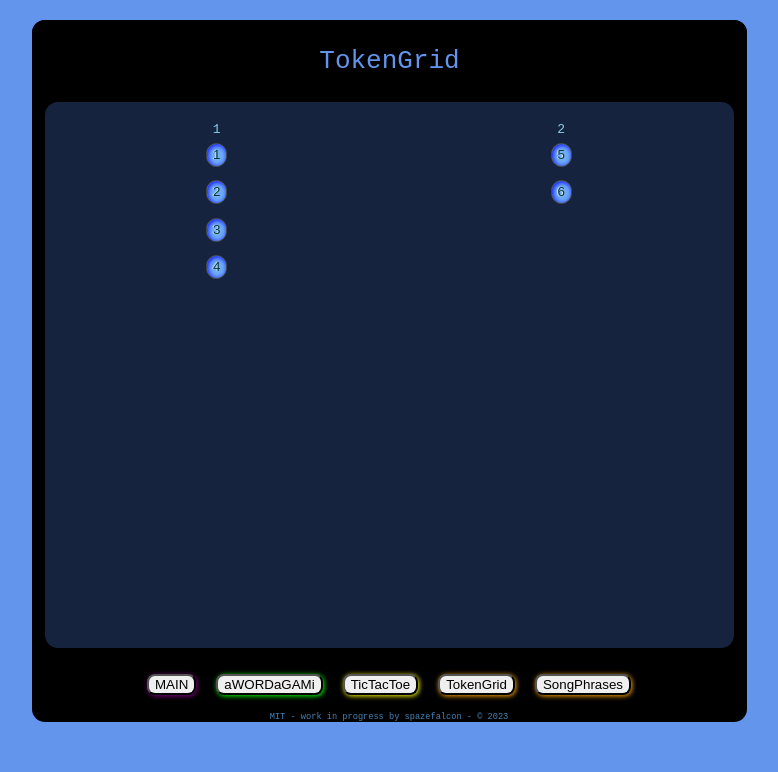
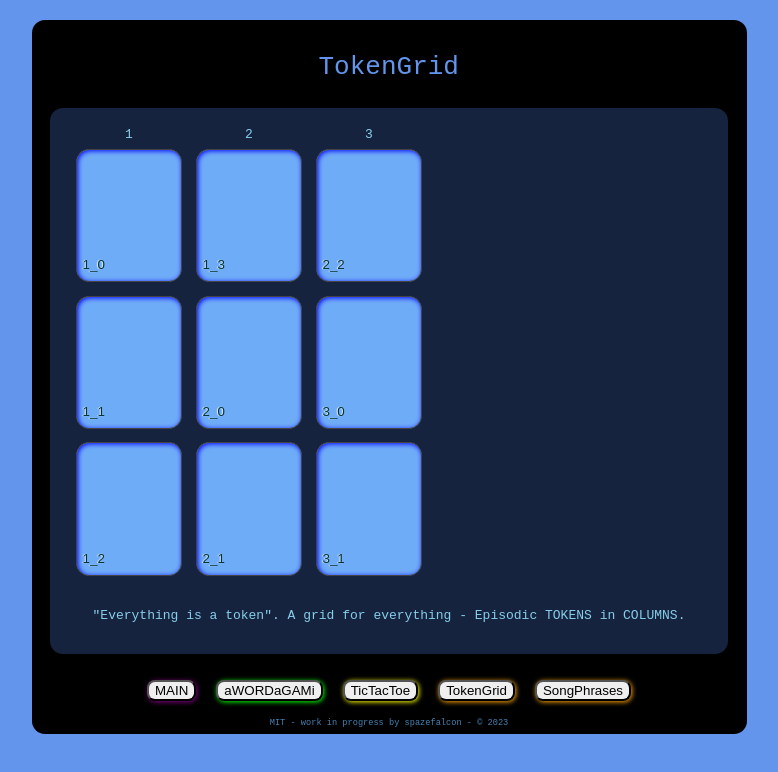
Before and after one commit to netcinematics/aWordaGami, a React (Create React App) app: page / in a window 1280 px wide. Both pictures are taken after a click on the button "TokenGrid". Shown: the top 772 px of the page, without its empty margins (251-1029 px from the left). Built offline with nearby package versions, Linux system fonts and the light colour scheme.

Commit message:
new grid

```diff
--- a/src/App.js
+++ b/src/App.js
@@ -1,6 +1,6 @@
 import './App.css';
 import MainView from './views/MainView';
-// import TokenGrid1 from './views/TokenGrid1';
+import TokenGrid1 from './views/TokenGrid1';
 import TokenGrid3 from './views/TokenGrid3';
 import SongPhrases from './views/SongPhrases';
 import TicTacToe from './views/TicTacToeView';
@@ -16,7 +16,8 @@ function App() {
   }
 
   return (
-    <div className="App" style={{display:'flex',flexDirection:'column',backgroundColor: 'black',minHeight: '77vh',maxWidth:'55em',margin:'0 auto'}}>
+    <div className="App" style={{display:'flex',flexDirection:'column',backgroundColor: 'black',
+      minHeight: '77vh',maxWidth:'55em',margin:'0 auto',padding:'0.444em'}}>
       <header className="App-header" style={{borderRadius:'13px'}}>
       <Zoom>{viewIDX}</Zoom>
       </header>
--- a/src/views/SongPhrases.js
+++ b/src/views/SongPhrases.js
@@ -25,7 +25,7 @@ export default function SongPhrases(){ //first letter needs to be capital to hav
     let [stemsARR, setStemsARR] = useState([]);
     let [rootsARR, setRootsARR] = useState([]);
     let [showResults, setShowResults] = useState(false);
-    let [promptTXT, setPromptTXT] = useState('I cant get no satisfaction');
+    let [promptTXT, setPromptTXT] = useState('I get no satisfaction');
     const textArea = useRef();
 
     //:ai: INIT - artificial intelligence TEMPLATE OBJ.
--- a/src/views/TokenGrid3.js
+++ b/src/views/TokenGrid3.js
@@ -1,9 +1,33 @@
 // import { useState } from 'react';
 import "../styles.css";
+import LangData from '../data/SocialPhraseCLM'
+import SuffixMap from '../data/SuffixMap'
+
+import { useState, useEffect } from 'react';
 
 export default function TokenGrid3 ({langData}) {
 
-// console.log('x1',langData.roots.length)
+let [stemsARR, setStemsARR] = useState([]);
+let [rootsARR, setRootsARR] = useState([]);
+
+useEffect(() => {
+    loadTokenData();
+ }, [])
+
+ function loadTokenData(){
+    // debugger;
+    let nn = LangData();
+    let tgtRootARR = [], tgtStemARR=[],tgtRootSTR='';
+    for(let i=0; i<nn.length;i++){ //TASK: LOOP nn, match exact, match synonym, sort by length
+        tgtStemARR = nn[i].split(' ');
+        tgtRootSTR = tgtStemARR[tgtStemARR.length-1];
+        tgtRootARR.push(tgtRootSTR);//Save ROOT.
+    }
+
+    setRootsARR( tgtRootARR );
+    // setStemsARR( tgtStemSET );
+
+ }
 
 //----------------------TOKEN-GRID------------------------------------
 
@@ -21,23 +45,17 @@ const tokenz = [  //NUMZ INFORMATION-ARCHITECTURE
 
 
 function TokenCard({ value, onTokenClick }) {
-    let cardStyle =  {
-        background: '#6facf7',
-        border: '1px solid #444',
-        lineHeight: '20px',
-        margin: '0.5em',
-        borderRadius: '13px',
-        boxShadow: 'inset 1px 1px 5px 0px blue',
-        cursor: 'pointer',
-        color: '#013434',
-        textShadow: '-1px 0px 1px whitesmoke'
+    let cardStyle={background:'#6facf7',border:'1px solid #444',lineHeight:'20px',margin:'0.5em',
+        borderRadius:'13px',boxShadow:'inset 1px 1px 5px 0px blue',cursor:'pointer',
+        color:'#013434',textShadow:'-1px 0px 1px whitesmoke',padding:'0.444em',
+        display:'flex',alignContent:'flex-end',alignItems:'flex-end',height:'10em',width:'8em'
     }
     //GAMIFICATION AGENT
-    // console.log('AGENT tst',value)
-    // let displayValue = gameAGENT(value);
+    console.log('AGENT tst',value)
+    let displayValue = gameAGENT(value);
     return (
         <button style={cardStyle} onClick={onTokenClick}>
-        {/* {displayValue} */}
+        {displayValue}
         {value}
         </button>
     );
@@ -51,121 +69,24 @@ function gameAGENT(token){ //REACT to state and RESPOND
   else if (token.state==='clue'){return '?'}
 }
 
-function TokenGrid (){ //Everything is a token.
-    function onTokenClick(){
-        console.log('ASD')
-    }
-    // console.log('x2',langData.roots.length)
-    let COLNUM=4;
-    //roots already sorted by "rhyme-closeness" by agents.
-    //agent_RHYMECLOSE()
-    //sort tokens by letter density, AGENT
-    //agent_LETTERDENSITY()
-    //then cut into columns of maxCOL AGENT
-    //agent_COLUMNCUT()
-
-
-    //CONVERT WORDS into TOKENS:
-    // let tokenCardARR = langData.roots.map( (word, idx)=>{
-    //     return <TokenCard value={word} onTokenClick={() => onTokenClick(idx)} />
-    // });
-
-    //CUT TOKENS into COLUMNS:
-    let tokenCOLARR = [];
+function TokenGrid (){ //"Everything is a token". A grid for everything - Episodic TOKENS wrapped into COLUMNS:
+    function onTokenClick(){ console.log('AS222')}
     let colm = [];
-    // debugger;
-    let humanIDX = 0;
+    let COLNUM=3; //vertical wrap limit
     let tokenCOLUMNS = [];
-    for(let i=0; i<langData.roots.length; i += COLNUM){
-        colm = langData.roots.slice(i,i+COLNUM);
-        // console.log('COLM',colm.length)
+    let humanIDX = 0; //column header
+    for(let i=0; i<tokenz.length; i += COLNUM){
+        colm = tokenz.slice(i,i+COLNUM);
         ++humanIDX;
          tokenCOLUMNS.push( <div style={{display:'flex',flexDirection:'column'}}>
             <header>{humanIDX}</header>
-            {
-                colm.map( (word,idx)=>{
-                    return <TokenCard value={word} onTokenClick={() => onTokenClick(idx)} />
-                    // return <div>{word}</div>
-                })
-            }
-
+            { colm.map( (token,idx)=>{
+                return <TokenCard value={token.numz} onTokenClick={() => onTokenClick(token.numz)} />
+            }) }
          </div>
          );
-
-
-
     }
-
-
-    // //CONVERT WORDS into TOKENS:
-    // let tokenCardARR = langData.roots.map( (word, idx)=>{
-    //     return <TokenCard value={word} onTokenClick={() => onTokenClick(idx)} />
-    // });
-
-    // //CUT TOKENS into COLUMNS:
-    // let tokenCOLARR = [];
-    // let colm = [];
-    // debugger;
-    // for(let i=0; i<tokenCardARR.length; i += COLNUM){
-    //     colm = tokenCardARR.slice(i,i+COLNUM);
-    //     console.log('COLM',colm.length)
-    //     // tokenCOLARR.push( <div> )
-    //     tokenCOLARR.push( colm )
-    //     // tokenCOLARR.push( </div> )
-    // }
-
-    // let tokenCOLUMNS = tokenCOLARR.map( (item,idx)=>{
-
-    //     return <column style={{display:'flex',flexDirection:'column'}}>
-    //         <header>{idx}</header>
-    //         {
-    //             item
-    //         }
-    //     </column>
-
-
-    // });
-
-    // let tokenCOLARR = tokenCardARR.map( (tokn,idx)=>{
-
-    // });
-
     return(tokenCOLUMNS)
-    // return(tokenCardARR)
-    // return(tokenCOLARR)
-
-    // return ([
-    //      <div className="status">{".!."}</div>
-    //      ,
-    //       <div className="board-row">
-    //         <TokenCard value={tokenz[0]} onTokenClick={() => onTokenClick(0)} />
-    //         <TokenCard value={tokenz[1]} onTokenClick={() => onTokenClick(1)} />
-    //         <TokenCard value={tokenz[2]} onTokenClick={() => onTokenClick(2)} />
-    //       </div>
-    // ])
-    // return (
-
-    //       <>
-    //       <div className="status">{"..."}</div>
-    //       <div className="board-row">
-    //         <TokenCard value={tokenz[0]} onTokenClick={() => onTokenClick(0)} />
-    //         <TokenCard value={tokenz[1]} onTokenClick={() => onTokenClick(1)} />
-    //         <TokenCard value={tokenz[2]} onTokenClick={() => onTokenClick(2)} />
-    //       </div>
-    //       <div className="board-row">
-    //         <TokenCard value={tokenz[3]} onTokenClick={() => onTokenClick(3)} />
-    //         <TokenCard value={tokenz[4]} onTokenClick={() => onTokenClick(4)} />
-    //         <TokenCard value={tokenz[5]} onTokenClick={() => onTokenClick(5)} />
-    //       </div>
-    //       <div className="board-row">
-    //         <TokenCard value={tokenz[6]} onTokenClick={() => onTokenClick(6)} />
-    //         <TokenCard value={tokenz[7]} onTokenClick={() => onTokenClick(7)} />
-    //         <TokenCard value={tokenz[8]} onTokenClick={() => onTokenClick(8)} />
-    //       </div>
-    //     </>
-
-
-    // );
 }
 
 //----------------------END TOKEN-GRID------------------------------------
@@ -173,9 +94,12 @@ function TokenGrid (){ //Everything is a token.
 
 return (
     <>
-    <tokengridframe style={{display:'flex',width:'100%',justifyContent:'space-around'}}>
+    <tokengridframe style={{display:'flex',display:'flex',justifyContent:'flex-start',paddingLeft:'1.444em'}}>
         <TokenGrid/>
     </tokengridframe>
+        <footer style={{marginTop:'2em'}}>
+        "Everything is a token". A grid for everything - Episodic TOKENS in COLUMNS.
+        </footer>
     </>
 )
 
```
